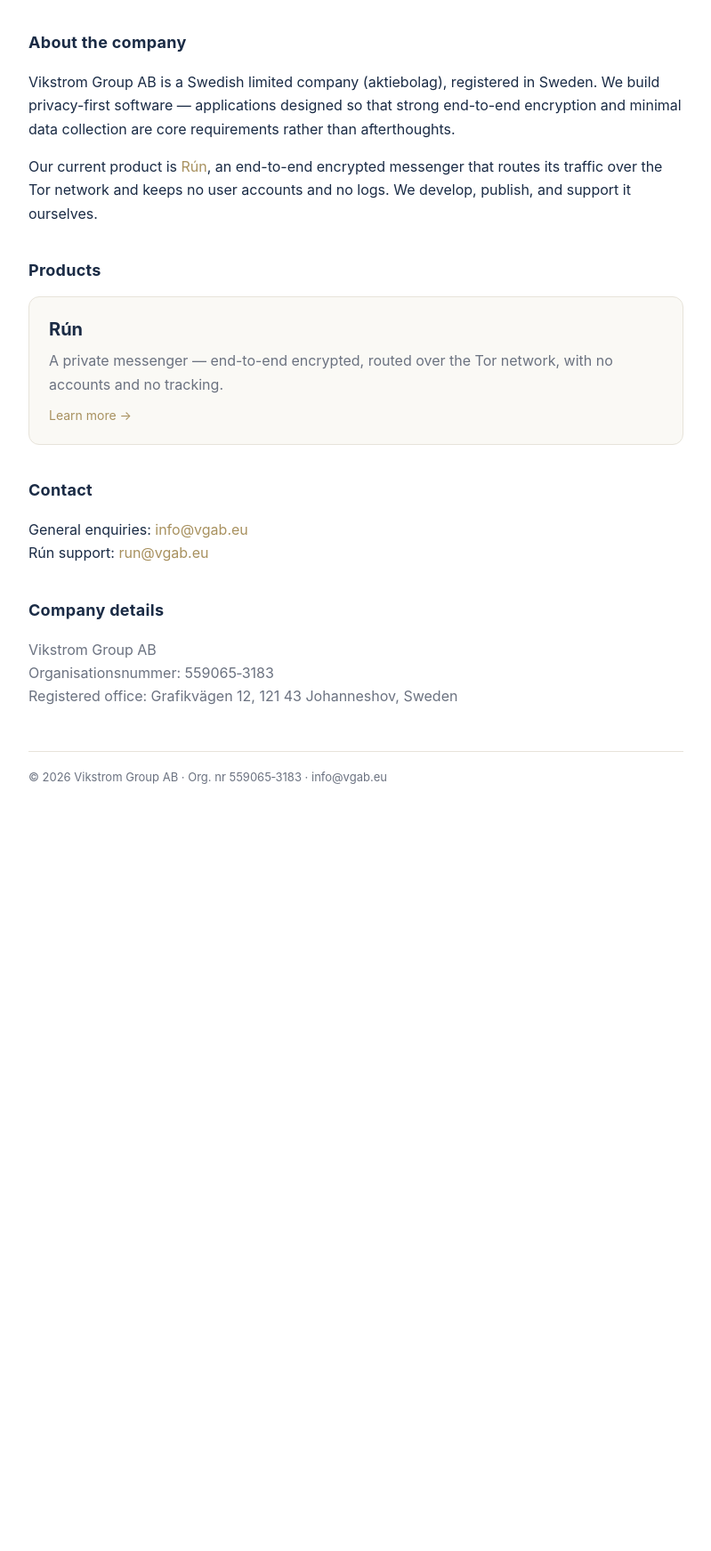
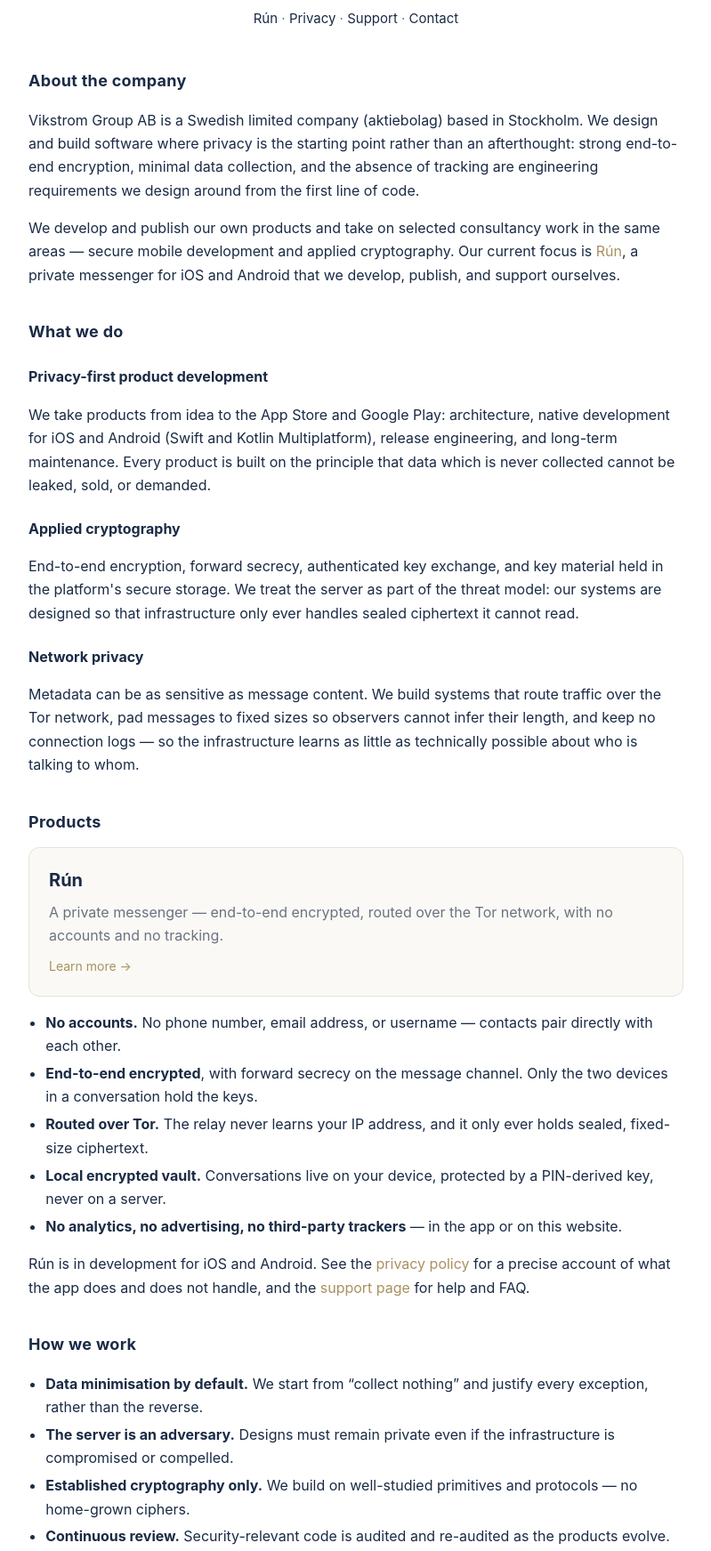
Before and after one commit to cptdad/vgab-site, a plain HTML site: page index.html in a window 1280 px wide. Shown: the part 402-2145 px from the top of the page at 89% size, without its empty margins (240-1039 px from the left). Before the commit the page ends 1366 px from the top, so only its background shows below. Drawn offline with Linux system fonts and the light colour scheme.

Commit message:
Expand landing page and Rún page content for org verification
Apple Developer enrollment was rejected citing the org-website check;
flesh out the homepage (what-we-do, product features, working
principles) and add a feature rundown to the Rún page so neither reads
as minimal content.

Co-Authored-By: Claude Fable 5 <noreply@anthropic.com>

```diff
--- a/index.html
+++ b/index.html
@@ -14,11 +14,25 @@
   <div class="hero">
     <img class="logo" src="logo.png" alt="Vikstrom Group AB">
     <p class="tagline">A Swedish IT consultancy, building privacy-first products.</p>
+    <nav class="hero-nav">
+      <a href="run.html">Rún</a> · <a href="privacy.html">Privacy</a> · <a href="support.html">Support</a> · <a href="#contact">Contact</a>
+    </nav>
   </div>
 
   <h2>About the company</h2>
-  <p>Vikstrom Group AB is a Swedish limited company (aktiebolag), registered in Sweden. We build privacy-first software — applications designed so that strong end-to-end encryption and minimal data collection are core requirements rather than afterthoughts.</p>
-  <p>Our current product is <a href="run.html">Rún</a>, an end-to-end encrypted messenger that routes its traffic over the Tor network and keeps no user accounts and no logs. We develop, publish, and support it ourselves.</p>
+  <p>Vikstrom Group AB is a Swedish limited company (aktiebolag) based in Stockholm. We design and build software where privacy is the starting point rather than an afterthought: strong end-to-end encryption, minimal data collection, and the absence of tracking are engineering requirements we design around from the first line of code.</p>
+  <p>We develop and publish our own products and take on selected consultancy work in the same areas — secure mobile development and applied cryptography. Our current focus is <a href="run.html">Rún</a>, a private messenger for iOS and Android that we develop, publish, and support ourselves.</p>
+
+  <h2>What we do</h2>
+
+  <h3>Privacy-first product development</h3>
+  <p>We take products from idea to the App&nbsp;Store and Google&nbsp;Play: architecture, native development for iOS and Android (Swift and Kotlin Multiplatform), release engineering, and long-term maintenance. Every product is built on the principle that data which is never collected cannot be leaked, sold, or demanded.</p>
+
+  <h3>Applied cryptography</h3>
+  <p>End-to-end encryption, forward secrecy, authenticated key exchange, and key material held in the platform's secure storage. We treat the server as part of the threat model: our systems are designed so that infrastructure only ever handles sealed ciphertext it cannot read.</p>
+
+  <h3>Network privacy</h3>
+  <p>Metadata can be as sensitive as message content. We build systems that route traffic over the Tor network, pad messages to fixed sizes so observers cannot infer their length, and keep no connection logs — so the infrastructure learns as little as technically possible about who is talking to whom.</p>
 
   <h2>Products</h2>
   <div class="products">
@@ -28,18 +42,36 @@
       <span class="more">Learn more →</span>
     </a>
   </div>
+  <ul>
+    <li><strong>No accounts.</strong> No phone number, email address, or username — contacts pair directly with each other.</li>
+    <li><strong>End-to-end encrypted</strong>, with forward secrecy on the message channel. Only the two devices in a conversation hold the keys.</li>
+    <li><strong>Routed over Tor.</strong> The relay never learns your IP address, and it only ever holds sealed, fixed-size ciphertext.</li>
+    <li><strong>Local encrypted vault.</strong> Conversations live on your device, protected by a PIN-derived key, never on a server.</li>
+    <li><strong>No analytics, no advertising, no third-party trackers</strong> — in the app or on this website.</li>
+  </ul>
+  <p>Rún is in development for iOS and Android. See the <a href="privacy.html">privacy policy</a> for a precise account of what the app does and does not handle, and the <a href="support.html">support page</a> for help and FAQ.</p>
 
-  <h2>Contact</h2>
+  <h2>How we work</h2>
+  <ul>
+    <li><strong>Data minimisation by default.</strong> We start from &ldquo;collect nothing&rdquo; and justify every exception, rather than the reverse.</li>
+    <li><strong>The server is an adversary.</strong> Designs must remain private even if the infrastructure is compromised or compelled.</li>
+    <li><strong>Established cryptography only.</strong> We build on well-studied primitives and protocols — no home-grown ciphers.</li>
+    <li><strong>Continuous review.</strong> Security-relevant code is audited and re-audited as the products evolve.</li>
+  </ul>
+
+  <h2 id="contact">Contact</h2>
   <p>
     General enquiries: <a href="mailto:info@vgab.eu">info@vgab.eu</a><br>
     Rún support: <a href="mailto:run@vgab.eu">run@vgab.eu</a>
   </p>
+  <p class="muted">We aim to answer within a few business days.</p>
 
   <h2>Company details</h2>
   <p class="muted">
     Vikstrom Group AB<br>
     Organisationsnummer: 559065&#8209;3183<br>
-    Registered office: Grafikvägen 12, 121 43 Johanneshov, Sweden
+    Registered office: Grafikvägen 12, 121 43 Johanneshov, Sweden<br>
+    Website: <a href="https://vgab.eu">https://vgab.eu</a>
   </p>
 
   <footer>
```
Also changed, not shown: run.html (+17 -0 lines).
